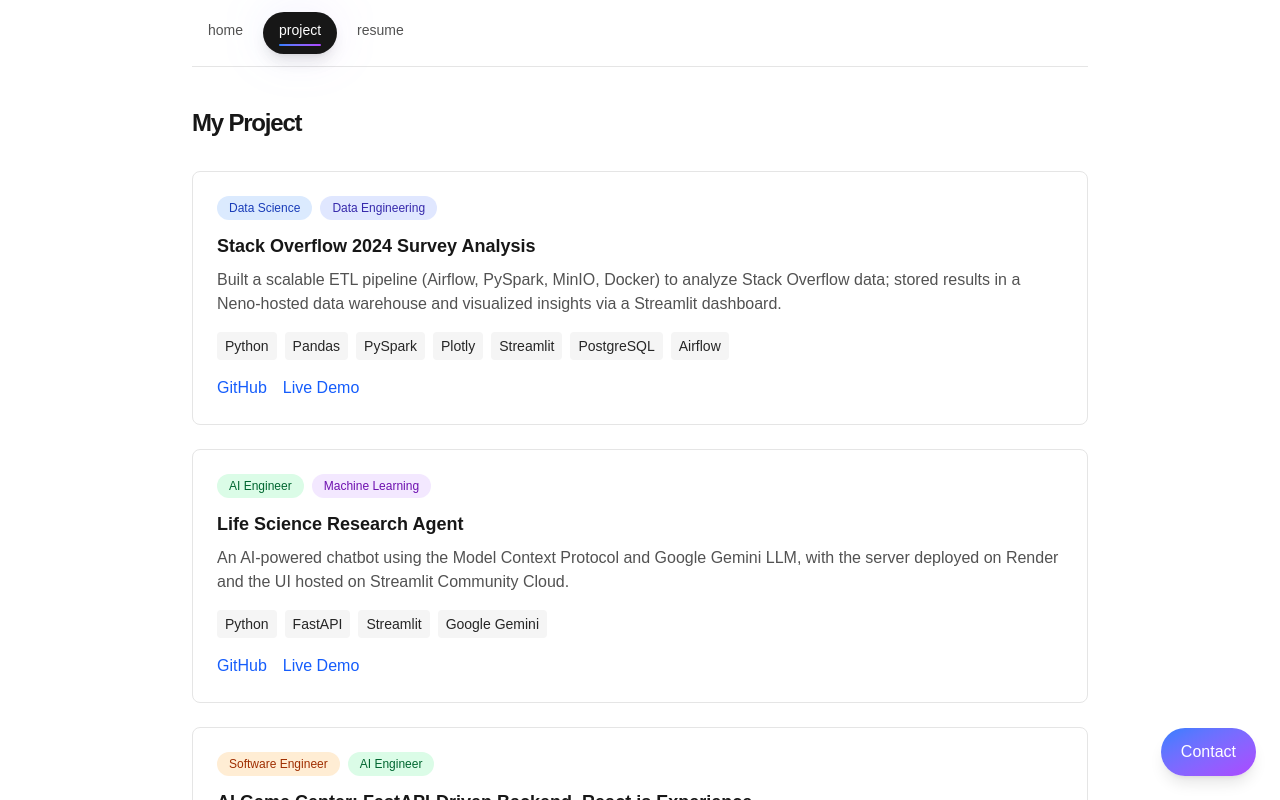
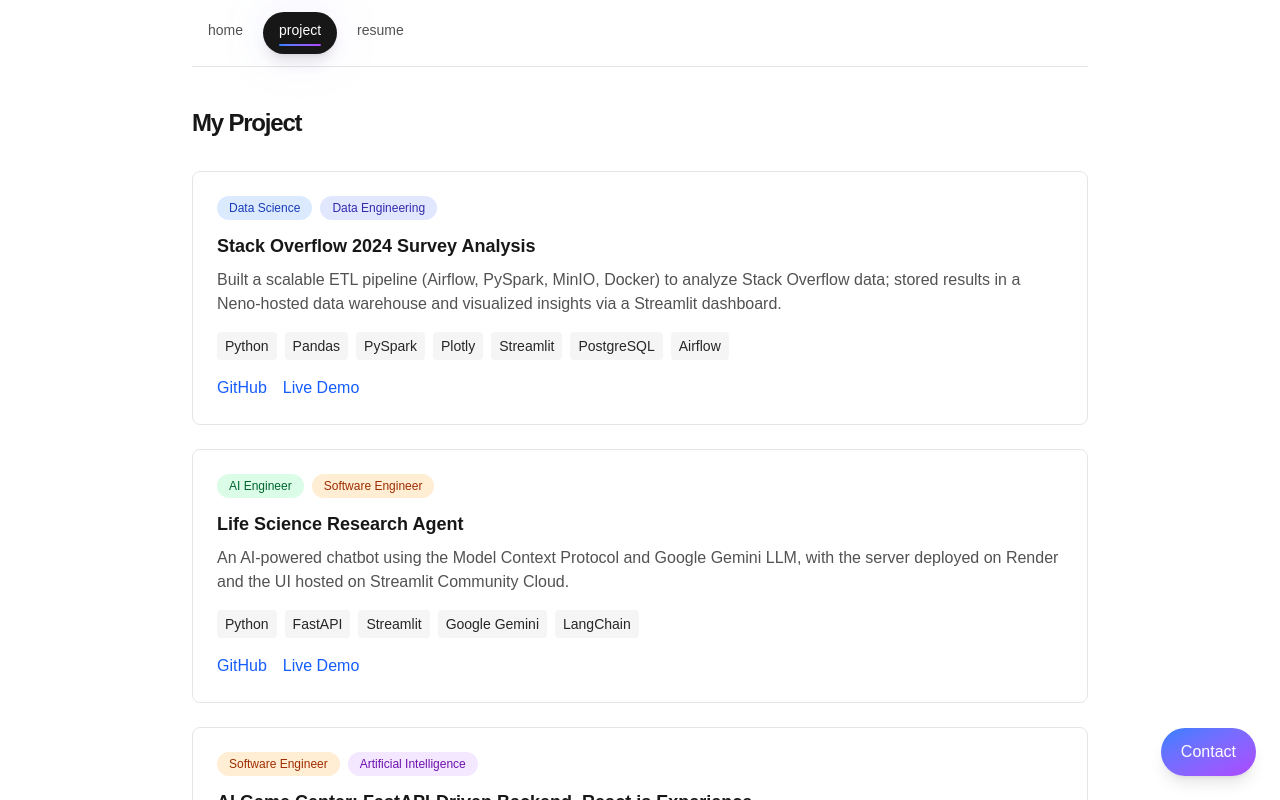
Before and after one commit to ziruiwang1996/portfolio-web, a Next.js app: page /project in a window 1280 px wide. Shown: the top 800 px of the page. Built offline with nearby package versions, Linux system fonts and the light colour scheme.

Commit message:
update project list

```diff
--- a/app/components/project-list.js
+++ b/app/components/project-list.js
@@ -15,8 +15,8 @@ export default function ProjectList() {
       id: 2,
       title: "Life Science Research Agent",
       description: "An AI-powered chatbot using the Model Context Protocol and Google Gemini LLM, with the server deployed on Render and the UI hosted on Streamlit Community Cloud.",
-      tech: ["Python", "FastAPI", "Streamlit", "Google Gemini"],
-      domains: ["AI Engineer", "Machine Learning"],
+      tech: ["Python", "FastAPI", "Streamlit", "Google Gemini", "LangChain"],
+      domains: ["AI Engineer", "Software Engineer"],
       github: "https://github.com/ziruiwang1996/ai-agent-mcp",
       demo: "https://life-science-chatbot.streamlit.app"
     },
@@ -25,7 +25,7 @@ export default function ProjectList() {
       title: "AI Game Center: FastAPI-Driven Backend, React.js Experience",
       description: "An interactive platform featuring a suite of AI-powered games, built with a Python backend and React front-end for seamless, engaging gameplay. Deployed on AWS EC2 and Netlify for robust, scalable performance.",
       tech: ["Python", "FastAPI", "React.js", "Nginx", "Docker", "AWS EC2"],
-      domains: ["Software Engineer", "AI Engineer"],
+      domains: ["Software Engineer", "Artificial Intelligence"],
       github: "https://github.com/ziruiwang1996/ai_game_fastapi",
       demo: "https://ai-game-center.netlify.app"
     },
@@ -45,7 +45,7 @@ export default function ProjectList() {
   const getDomainStyle = (domain) => {
     const styles = {
       "Data Science": "bg-blue-100 text-blue-800 dark:bg-blue-900 dark:text-blue-200",
-      "Machine Learning": "bg-purple-100 text-purple-800 dark:bg-purple-900 dark:text-purple-200",
+      "Artificial Intelligence": "bg-purple-100 text-purple-800 dark:bg-purple-900 dark:text-purple-200",
       "AI Engineer": "bg-green-100 text-green-800 dark:bg-green-900 dark:text-green-200",
       "Software Engineer": "bg-orange-100 text-orange-800 dark:bg-orange-900 dark:text-orange-200",
       "Data Engineering": "bg-indigo-100 text-indigo-800 dark:bg-indigo-900 dark:text-indigo-200"
--- a/app/page.js
+++ b/app/page.js
@@ -114,7 +114,7 @@ export default function Home() {
               </li>
               <li className="flex items-start text-sm text-neutral-600 dark:text-neutral-400">
                 <span className="w-1.5 h-1.5 bg-purple-500 rounded-full mt-2 mr-3 flex-shrink-0"></span>
-                Extract Transform Load (ETL) data pipeline automation with Airflow, PySpark, SQL data warehouse, and AWS to ensure scalability and reproducibility
+                Extract Transform Load (ETL) data pipeline automation with Airflow, PySpark, data warehouse, and AWS to ensure scalability and reproducibility
               </li>
             </ul>
           </div>
@@ -167,7 +167,7 @@ export default function Home() {
             <ul className="space-y-3">
               <li className="flex items-start text-sm text-neutral-600 dark:text-neutral-400">
                 <span className="w-1.5 h-1.5 bg-green-500 rounded-full mt-2 mr-3 flex-shrink-0"></span>
-                React/Next.js/Flask/Django/Spring Boot applications
+                React.js/Next.js/Node.js/Flask/Django/Spring Boot applications
               </li>
               <li className="flex items-start text-sm text-neutral-600 dark:text-neutral-400">
                 <span className="w-1.5 h-1.5 bg-green-500 rounded-full mt-2 mr-3 flex-shrink-0"></span>
```
Also changed, not shown: 1 other file (tests, documents, lock files or other folders).
